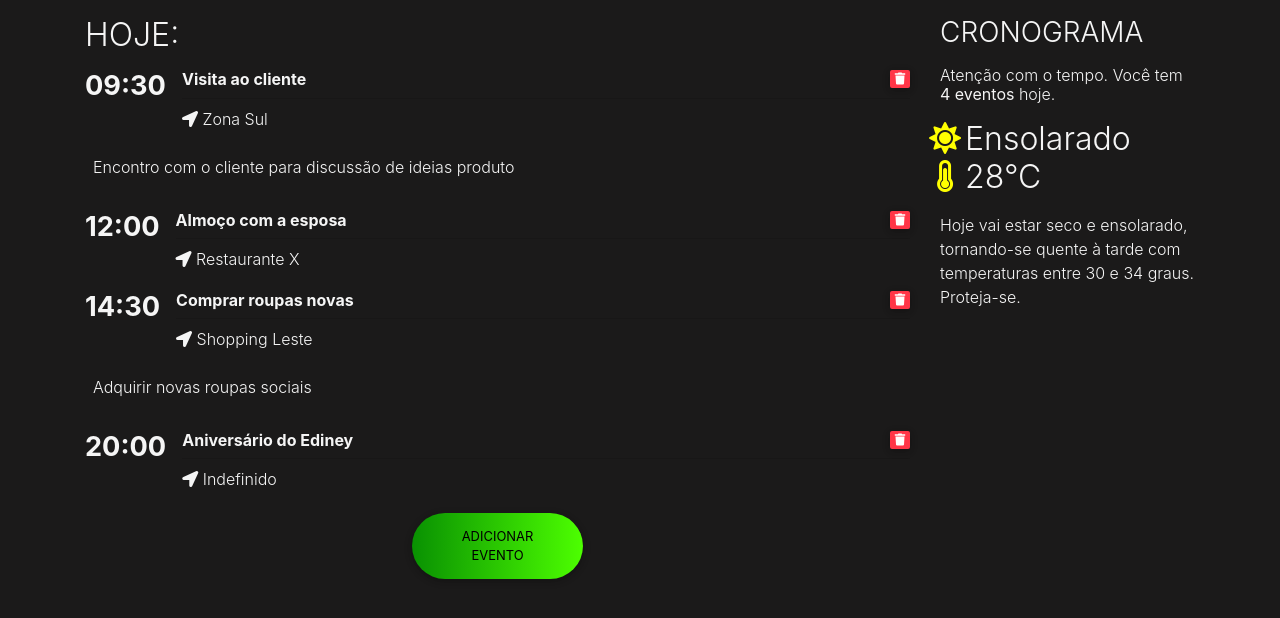
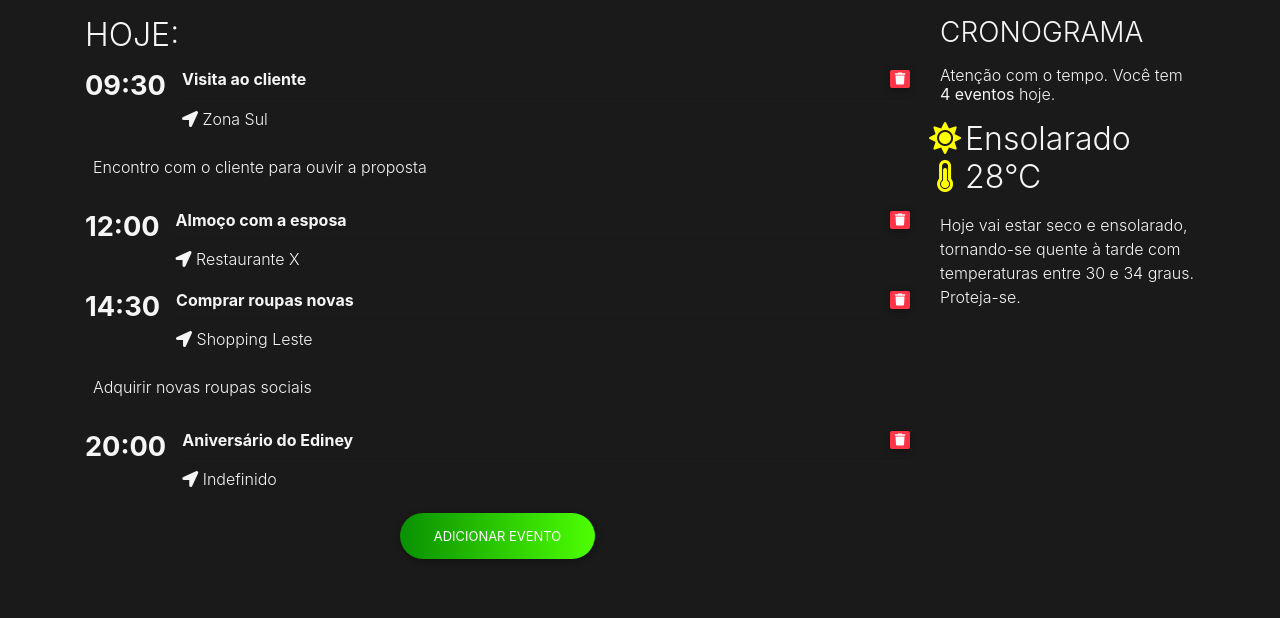
Before and after one commit to AndreSVyeyra/app-agenda, a React (Create React App) app: page / in a window 1280 px wide. Shown: the top 618 px of the page. Built offline with nearby package versions, Linux system fonts and the light colour scheme.

Commit message:
Novas propriedades e estilos

```diff
--- a/src/App.js
+++ b/src/App.js
@@ -17,7 +17,7 @@ class App extends Component {
           time: "09:30",
           title: "Visita ao cliente",
           location: "Zona Sul",
-          description: "Encontro com o cliente para discussão de ideias produto"
+          description: "Encontro com o cliente para ouvir a proposta"
         },
         {
           id: 2,
@@ -62,7 +62,7 @@ class App extends Component {
                 ))}
               </div>
               <MDBRow className="mb-4">
-                <MDBCol xl="3" md="6" className="mx-auto text-center">
+                <MDBCol xl="6" md="6" className="mx-auto text-center">
                   <MDBBtn className="button" rounded onClick={this.toggleModal}>
                     Adicionar evento
                   </MDBBtn>
--- a/src/index.css
+++ b/src/index.css
@@ -25,7 +25,8 @@ p {
   text-align: start;
 }
 .button{
-  color:black;
+  color:white;
+  border-color: aqua;
   border-radius: 40px;
   background: linear-gradient(90deg, #099102, #4dff01);
 }
```
Also changed, not shown: src/App.css (deleted, +0 -38 lines).
